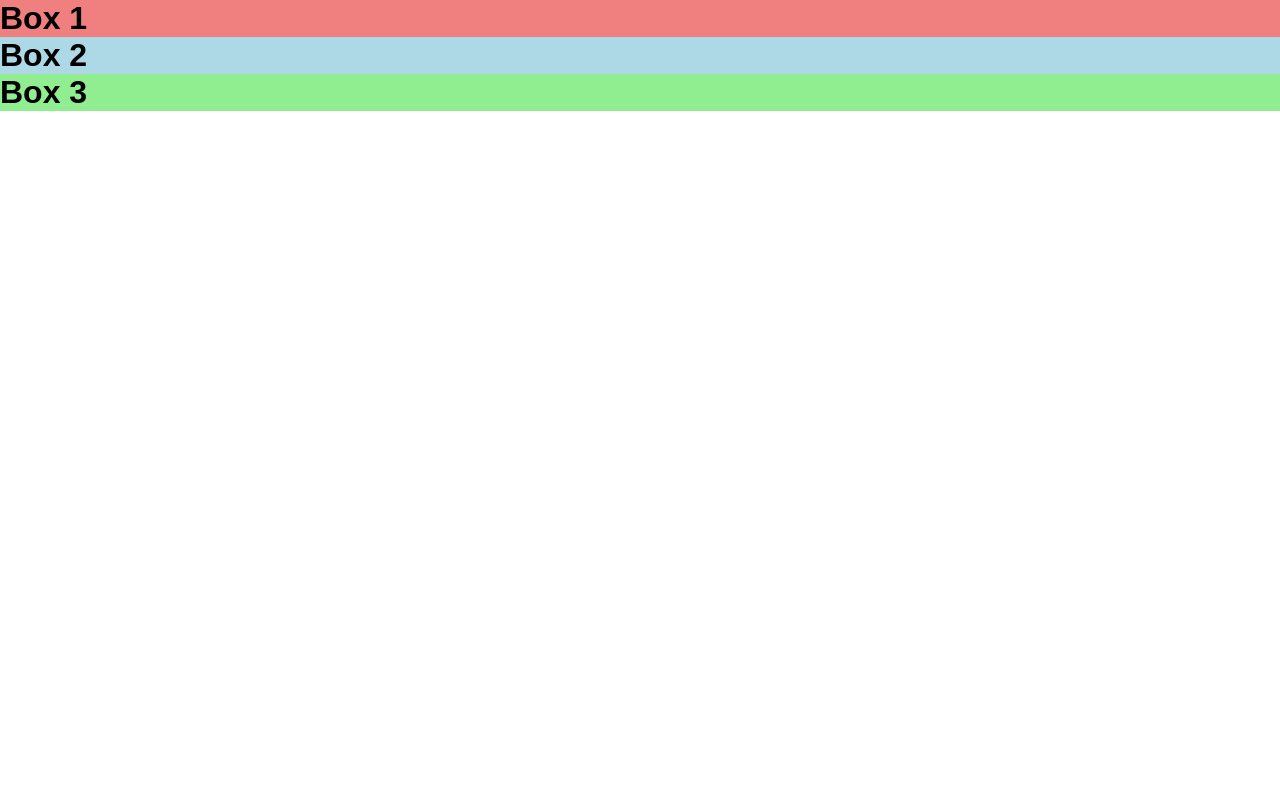
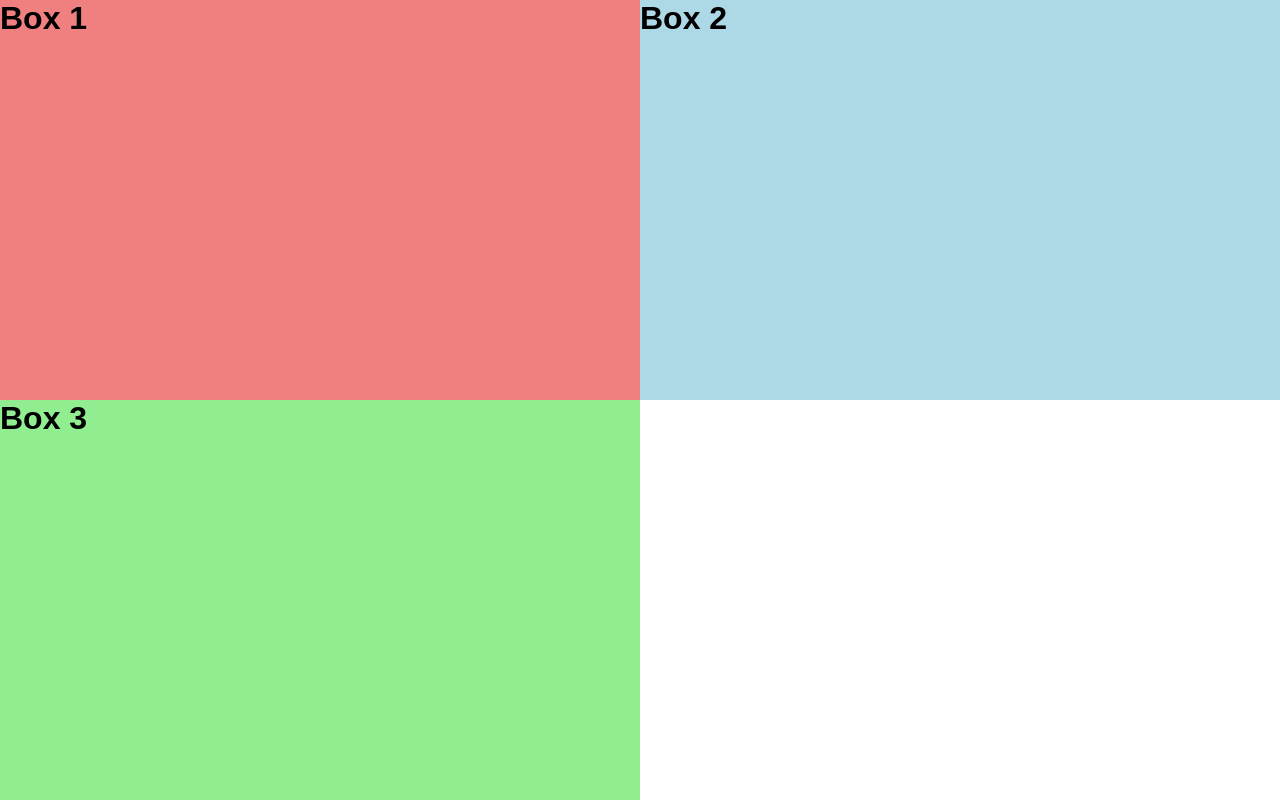
Before and after one commit to josee-fernandes/css-grid-crash-course, a plain HTML site: page index.html in a window 1280 px wide. Drawn offline with Linux system fonts and the light colour scheme.

Commit message:
Grid Template Columns

```diff
--- a/css/style.scss
+++ b/css/style.scss
@@ -27,5 +27,8 @@ body{
 }
 
 main{
+   height: 100vh;
    display: grid;
+   grid-template-columns: 1fr 1fr;
+
 }
```
Also changed, not shown: css/style.css, 1 other file.
